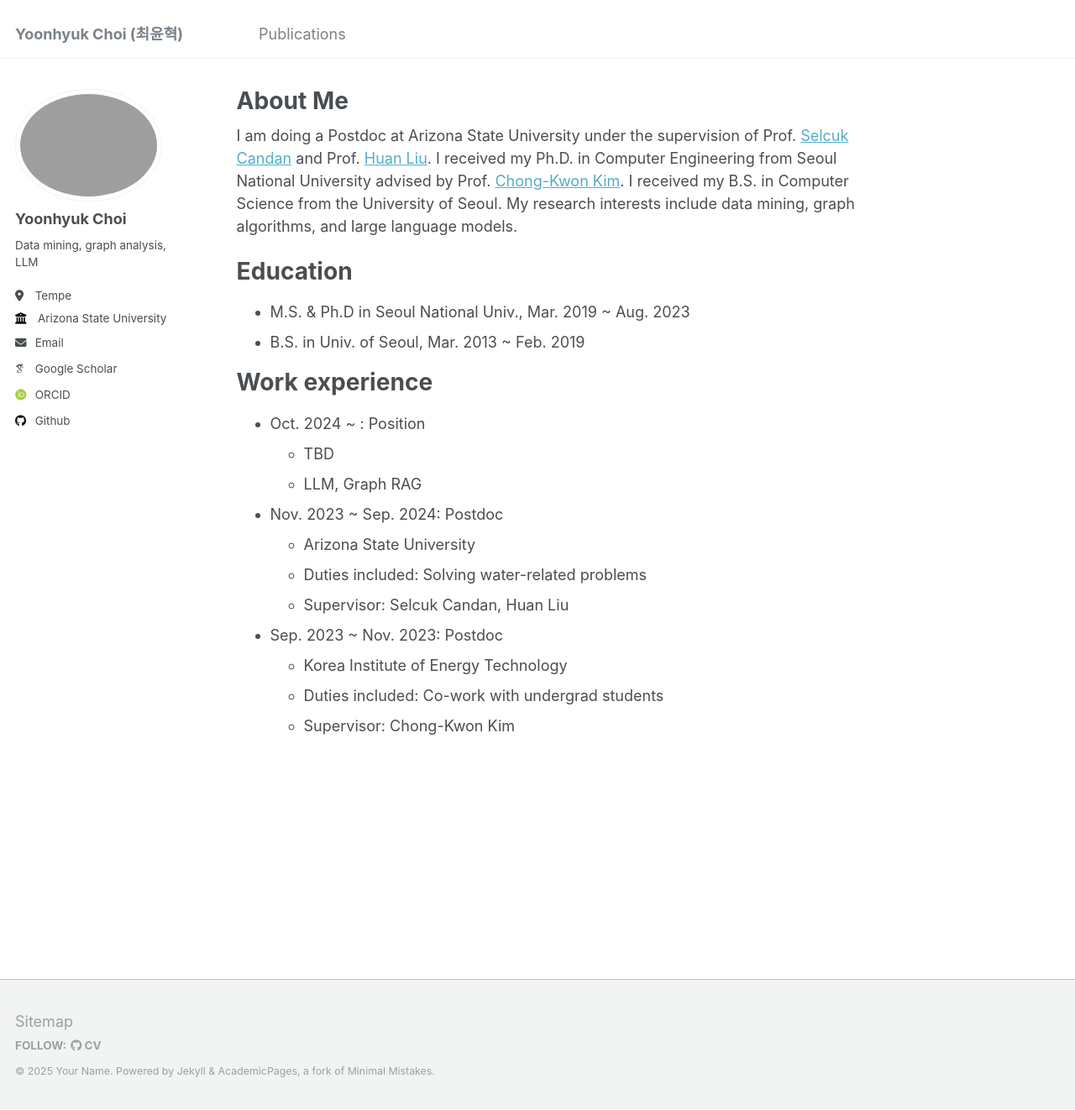
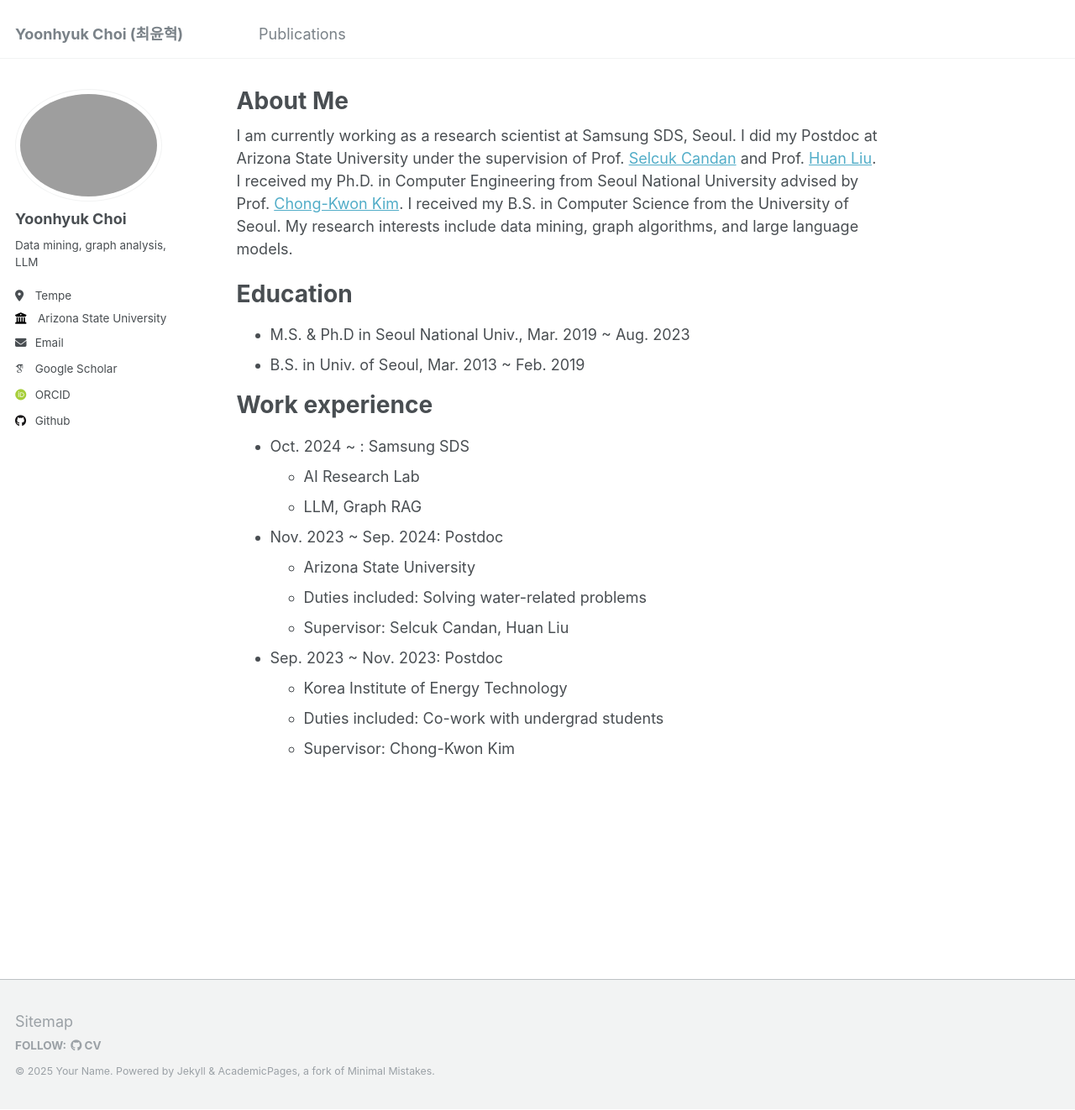
Before and after one commit to ChoiYoonHyuk/ChoiYoonHyuk.github.io, a Jekyll site: the page built from _pages/about.md, in a window 1280 px wide and 1322 px high. Shown: the whole window at 84% size. Built offline with Jekyll 4.4.1, drawn with Linux system fonts in a browser that asks for light colours; some web fonts are replaced.

Commit message:
Update about.md

```diff
--- a/_pages/about.md
+++ b/_pages/about.md
@@ -7,7 +7,7 @@
   - /about.html
 ---
 
-I am doing a Postdoc at Arizona State University under the supervision of Prof. [Selcuk Candan](https://search.asu.edu/profile/20861) and Prof. [Huan Liu](https://www.public.asu.edu/~huanliu/). I received my Ph.D. in Computer Engineering from Seoul National University advised by Prof. [Chong-Kwon Kim](https://scholar.google.com/citations?user=KRykCKkAAAAJ&hl=en). I received my B.S. in Computer Science from the University of Seoul. My research interests include data mining, graph algorithms, and large language models.
+I am currently working as a research scientist at Samsung SDS, Seoul. I did my Postdoc at Arizona State University under the supervision of Prof. [Selcuk Candan](https://search.asu.edu/profile/20861) and Prof. [Huan Liu](https://www.public.asu.edu/~huanliu/). I received my Ph.D. in Computer Engineering from Seoul National University advised by Prof. [Chong-Kwon Kim](https://scholar.google.com/citations?user=KRykCKkAAAAJ&hl=en). I received my B.S. in Computer Science from the University of Seoul. My research interests include data mining, graph algorithms, and large language models.
 
 
 Education
@@ -17,8 +17,8 @@
 
 Work experience
 ======
-* Oct. 2024 ~ : Position
-  * TBD
+* Oct. 2024 ~ : Samsung SDS
+  * AI Research Lab
   * LLM, Graph RAG
 
 * Nov. 2023 ~ Sep. 2024: Postdoc
```
